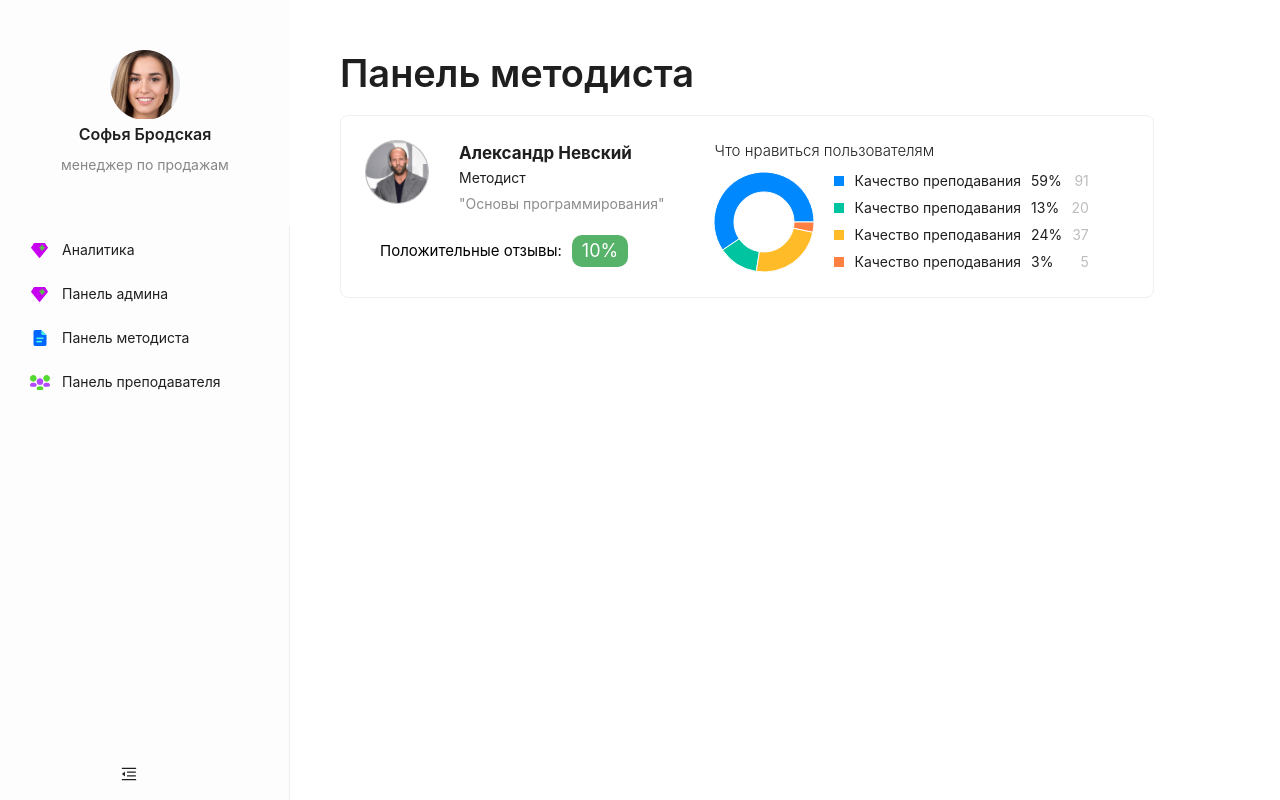
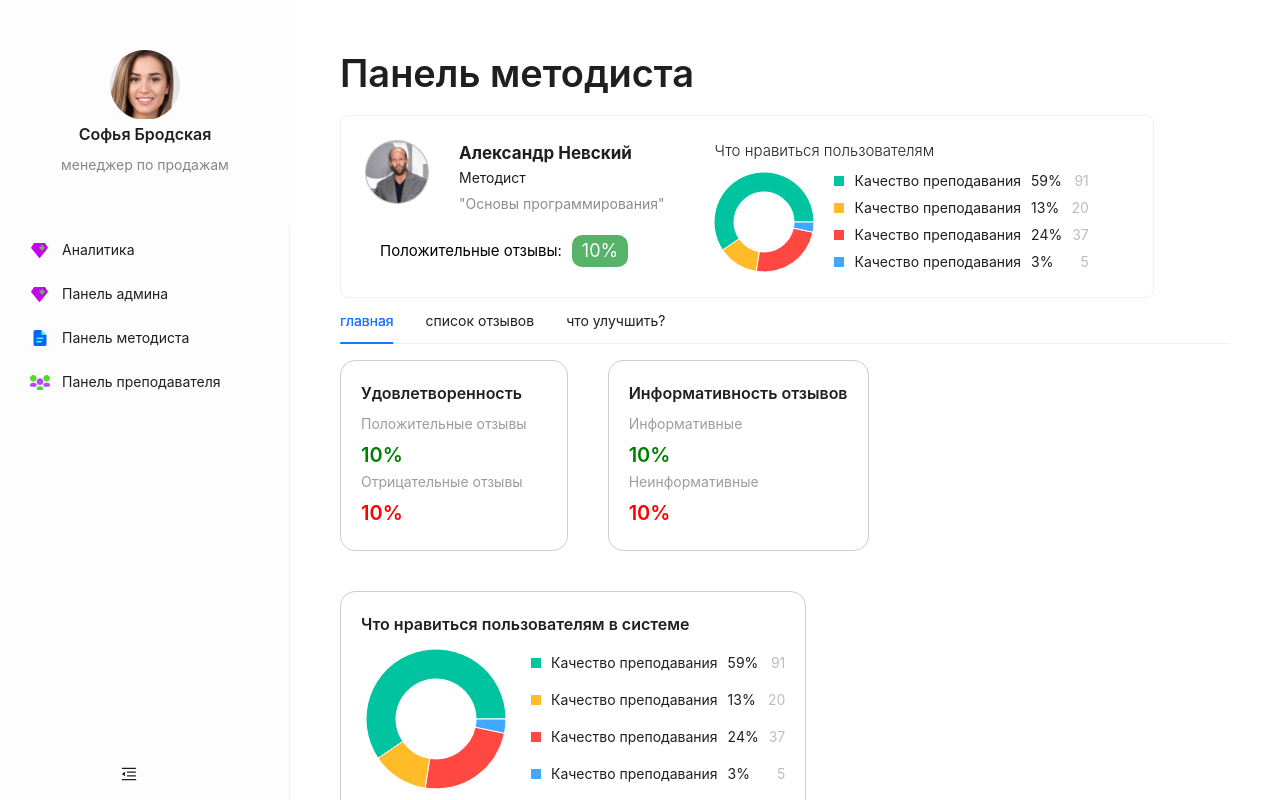
Before and after one commit to Hem1x/hacatonVK, a React (Vite) app: page /metodist-panel in a window 1280 px wide. Built offline with nearby package versions, Linux system fonts and the light colour scheme.

Commit message:
added DashboardList

```diff
--- /dev/null
+++ b/src/component/DashboardList/DashboardList.module.scss
@@ -0,0 +1,26 @@
+.satisfied {
+  padding-right: 20px;
+  display: flex;
+  flex-direction: column;
+  flex: 1;
+  justify-content: space-evenly;
+}
+
+.satisfied__group {
+  &-title {
+    color: #9d9d9d;
+    margin-bottom: 5px;
+  }
+
+  &-bad {
+    color: red;
+    font-size: 20px;
+    font-weight: 600;
+  }
+
+  &-good {
+    color: green;
+    font-size: 20px;
+    font-weight: 600;
+  }
+}
--- /dev/null
+++ b/src/component/DashboardList/DashboardList.tsx
@@ -0,0 +1,48 @@
+import StatPanel from '@src/pages/Analytics/StatPanel/StatPanel';
+import classNames from 'classnames/bind';
+import s from './DashboardList.module.scss';
+import React from 'react';
+import DiagramPanel from '@src/pages/Analytics/DiagramPanel/DiagramPanel';
+
+const cn = classNames.bind(s);
+const DashboardList = () => {
+  return (
+    <div
+      style={{
+        display: 'flex',
+        flexWrap: 'wrap',
+        gap: 40,
+      }}>
+      <StatPanel title={'Удовлетворенность'}>
+        <div className={cn('satisfied')}>
+          <div className={cn('satisfied__group')}>
+            <p className={cn('satisfied__group-title')}>Положительные отзывы</p>
+            <span className={cn('satisfied__group-good')}>10%</span>
+          </div>
+          <div className={cn('satisfied__group')}>
+            <p className={cn('satisfied__group-title')}>Отрицательные отзывы</p>
+            <span className={cn('satisfied__group-bad')}>10%</span>
+          </div>
+        </div>
+      </StatPanel>
+
+      <StatPanel title={'Информативность отзывов'}>
+        <div className={cn('satisfied')}>
+          <div className={cn('satisfied__group')}>
+            <p className={cn('satisfied__group-title')}>Информативные</p>
+            <span className={cn('satisfied__group-good')}>10%</span>
+          </div>
+          <div className={cn('satisfied__group')}>
+            <p className={cn('satisfied__group-title')}>Неинформативные</p>
+            <span className={cn('satisfied__group-bad')}>10%</span>
+          </div>
+        </div>
+      </StatPanel>
+      <DiagramPanel isMarkedOption title={'Что нравиться пользователям в системе'} />
+      <DiagramPanel isMarkedOption title={'Что не нравиться пользователям'} />
+      <DiagramPanel isColoredOption title={'Оценки пользователей'} />
+    </div>
+  );
+};
+
+export default DashboardList;
--- /dev/null
+++ b/src/component/PersonalCard/PersonalCard.module.scss
@@ -0,0 +1,49 @@
+.card {
+  width: fit-content;
+  padding-right: 40px;
+}
+
+.card__img {
+  height: 100%;
+}
+
+.card__text {
+  margin-right: 50px;
+
+  .name {
+    font-weight: 700;
+    font-size: 17px;
+  }
+
+  .position {
+    margin-bottom: 4px;
+  }
+
+  .program {
+    margin-bottom: 15px;
+    color: #8d8d8d;
+  }
+}
+
+.stat {
+  display: flex;
+  align-items: center;
+  gap: 10px;
+  padding: 0 10px;
+
+  width: fit-content;
+  padding: 5px 15px;
+  color: white;
+
+  &__name {
+    font-size: 15px;
+    color: black;
+  }
+
+  &__value {
+    font-size: 18px;
+    background: rgb(87, 178, 106);
+    border-radius: 10px;
+    padding: 2px 10px;
+  }
+}
--- /dev/null
+++ b/src/component/PersonalCard/PersonalCard.tsx
@@ -0,0 +1,46 @@
+import React from 'react';
+import s from './PersonalCard.module.scss';
+import classNames from 'classnames/bind';
+import { Avatar, Card, Flex } from 'antd';
+import Jason from '../../../public/photo.png';
+import DiagramPanel from '@src/pages/Analytics/DiagramPanel/DiagramPanel';
+const cn = classNames.bind(s);
+
+const PersonalCard = () => {
+  return (
+    <Card className={cn('card')}>
+      <Flex align="top" wrap="wrap">
+        <div>
+          <Flex gap={30}>
+            <Avatar
+              className={cn('card__img')}
+              shape="circle"
+              size={64}
+              icon={<img src={Jason} />}
+            />
+            <div className={cn('card__text')}>
+              <h1 className={cn('name')}>Александр Невский</h1>
+              <p className={cn('position')}>Методист</p>
+              <p className={cn('program')}>"Основы программирования"</p>
+            </div>
+          </Flex>
+
+          <div className={cn('stat')}>
+            <p className={cn('stat__name')}>Положительные отзывы:</p>
+            <span className={cn('stat__value')}>10%</span>
+          </div>
+        </div>
+
+        <DiagramPanel
+          size={100}
+          textGap={5}
+          noStyle
+          isMarkedOption
+          title={'Что нравиться пользователям'}
+        />
+      </Flex>
+    </Card>
+  );
+};
+
+export default PersonalCard;
--- a/src/pages/Analytics/DiagramPanel/DiagramPanel.tsx
+++ b/src/pages/Analytics/DiagramPanel/DiagramPanel.tsx
@@ -7,17 +7,19 @@ interface DiagramPanelProp {
   title: string;
   size?: number;
   textGap?: number;
+  background?: React.CSSProperties['background'];
   noStyle?: boolean;
   isColoredOption?: boolean;
   isMarkedOption?: boolean;
 }
 
-const COLORS = ['#0088FE', '#00C49F', '#FFBB28', '#FF8042'];
+const COLORS = ['#00C49F', '#FFBB28', '#ff4842', '#42a7ff'];
 
 const DiagramPanel = ({
   title,
   size,
   textGap,
+  background,
   noStyle,
   isColoredOption = false,
   isMarkedOption = false,
@@ -35,8 +37,10 @@ const DiagramPanel = ({
     color: COLORS[index],
   }));
 
+  console.log(size ? size * 0.3 : 40);
+
   return (
-    <StatPanel noStyle={noStyle} title={title}>
+    <StatPanel noStyle={noStyle} title={title} background={background}>
       <div style={{ display: 'flex', alignItems: 'center', gap: 20 }}>
         <PieChart width={size ?? 150} height={size ?? 150}>
           <Pie
@@ -45,7 +49,7 @@ const DiagramPanel = ({
             cy="50%"
             labelLine={false}
             innerRadius={size ? size * 0.3 : 40}
-            outerRadius={size ? size * 0.5 : 40}
+            outerRadius={size ? size * 0.5 : 70}
             fill="#8884d8"
             dataKey="value">
             {mock.map((entry, index) => (
@@ -57,7 +61,7 @@ const DiagramPanel = ({
           style={{
             display: 'flex',
             flexDirection: 'column',
-            gap: textGap ?? 20,
+            gap: textGap ?? 15,
           }}>
           {editedMock.map((data) => (
             <DiagramOption
--- a/src/pages/Analytics/StatPanel/StatPanel.tsx
+++ b/src/pages/Analytics/StatPanel/StatPanel.tsx
@@ -10,17 +10,20 @@ const StatPanel = ({
   width,
   title,
   children,
+  background,
 }: {
   noStyle?: boolean;
   width?: number;
   title: string;
   children: React.ReactNode;
+  background?: React.CSSProperties['background'];
 }) => {
   return (
     <div
       style={{
         width: width ? width : undefined,
         border: noStyle ? 'none' : undefined,
+        background: background ? background : undefined,
       }}
       className={cn({ container: !noStyle })}>
       <Typography.Title
--- a/src/pages/MetodistPanel/MetodistPanel.tsx
+++ b/src/pages/MetodistPanel/MetodistPanel.tsx
@@ -1,47 +1,40 @@
-import { Avatar, Card, Flex, Typography } from 'antd';
+import { Avatar, Card, Flex, Tabs, TabsProps, Typography } from 'antd';
 import Jason from '../../../public/photo.png';
 import React from 'react';
 import s from './MetodistPanel.module.scss';
 import classNames from 'classnames/bind';
 import DiagramPanel from '../Analytics/DiagramPanel/DiagramPanel';
+import PersonalCard from '@src/component/PersonalCard/PersonalCard';
+import DashboardList from '@src/component/DashboardList/DashboardList';
 const cn = classNames.bind(s);
 
 const MetodistPanel = () => {
+  const onChange = (key: string) => {
+    console.log(key);
+  };
+
+  const items: TabsProps['items'] = [
+    {
+      key: 'main',
+      label: 'главная',
+      children: <DashboardList />,
+    },
+    {
+      key: 'feedbackList',
+      label: 'список отзывов',
+    },
+    {
+      key: 'recommendation',
+      label: 'что улучшить?',
+      children: 'ничего',
+    },
+  ];
+
   return (
     <div>
       <Typography.Title>Панель методиста</Typography.Title>
-      <Card className={cn('card')}>
-        <Flex align="top" wrap="wrap">
-          <div>
-            <Flex gap={30}>
-              <Avatar
-                className={cn('card__img')}
-                shape="circle"
-                size={64}
-                icon={<img src={Jason} />}
-              />
-              <div className={cn('card__text')}>
-                <h1 className={cn('name')}>Александр Невский</h1>
-                <p className={cn('position')}>Методист</p>
-                <p className={cn('program')}>"Основы программирования"</p>
-              </div>
-            </Flex>
-
-            <div className={cn('stat')}>
-              <p className={cn('stat__name')}>Положительные отзывы:</p>
-              <span className={cn('stat__value')}>10%</span>
-            </div>
-          </div>
-
-          <DiagramPanel
-            size={100}
-            textGap={5}
-            noStyle
-            isMarkedOption
-            title={'Что нравиться пользователям'}
-          />
-        </Flex>
-      </Card>
+      <PersonalCard />
+      <Tabs defaultActiveKey="main" items={items} onChange={onChange} />
     </div>
   );
 };
```
